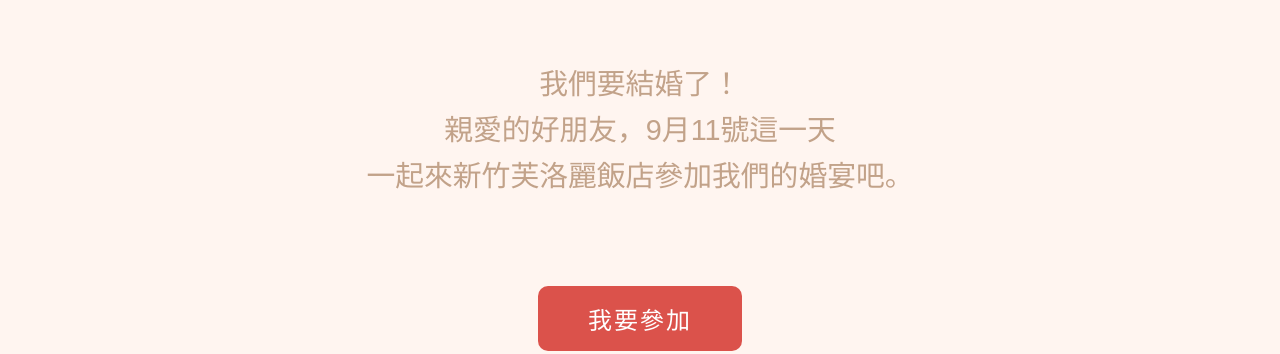
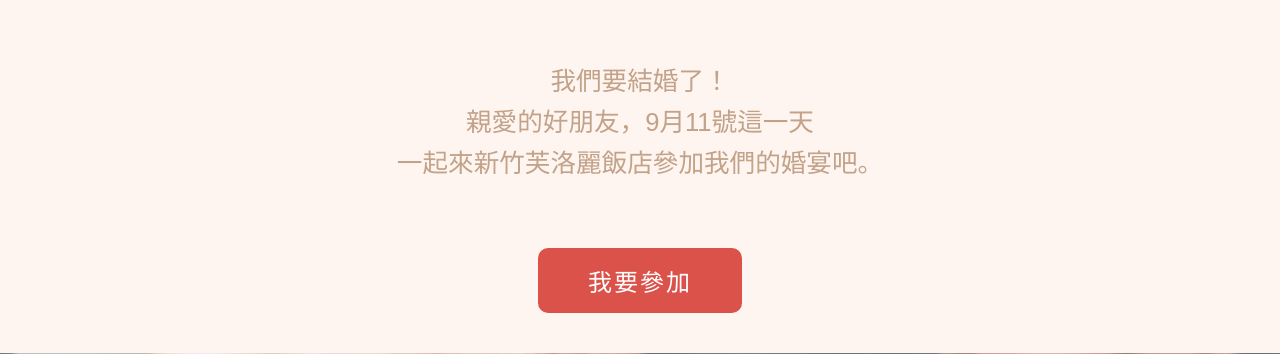
Before and after one commit to danhuang1202/danhuang1202.github.io, a website: page eileendan/index.html in a window 1280 px wide. Shown: the part 798-1152 px from the top of the page. Drawn offline with Linux system fonts and the light colour scheme.

Commit message:
[eileendan] update text format

```diff
--- a/eileendan/app/scss/wedding.scss
+++ b/eileendan/app/scss/wedding.scss
@@ -132,10 +132,10 @@ section {
   }
 
   .text {
-    font-size: 1.8em;
+    font-size: 1.6em;
     line-height: 1.6em;
     color: #{$text-color};
-    margin-bottom: 3em;
+    margin-bottom: 2.5em;
   }
 
   .button {
```
Also changed, not shown: eileendan/dist/css/wedding.css.
